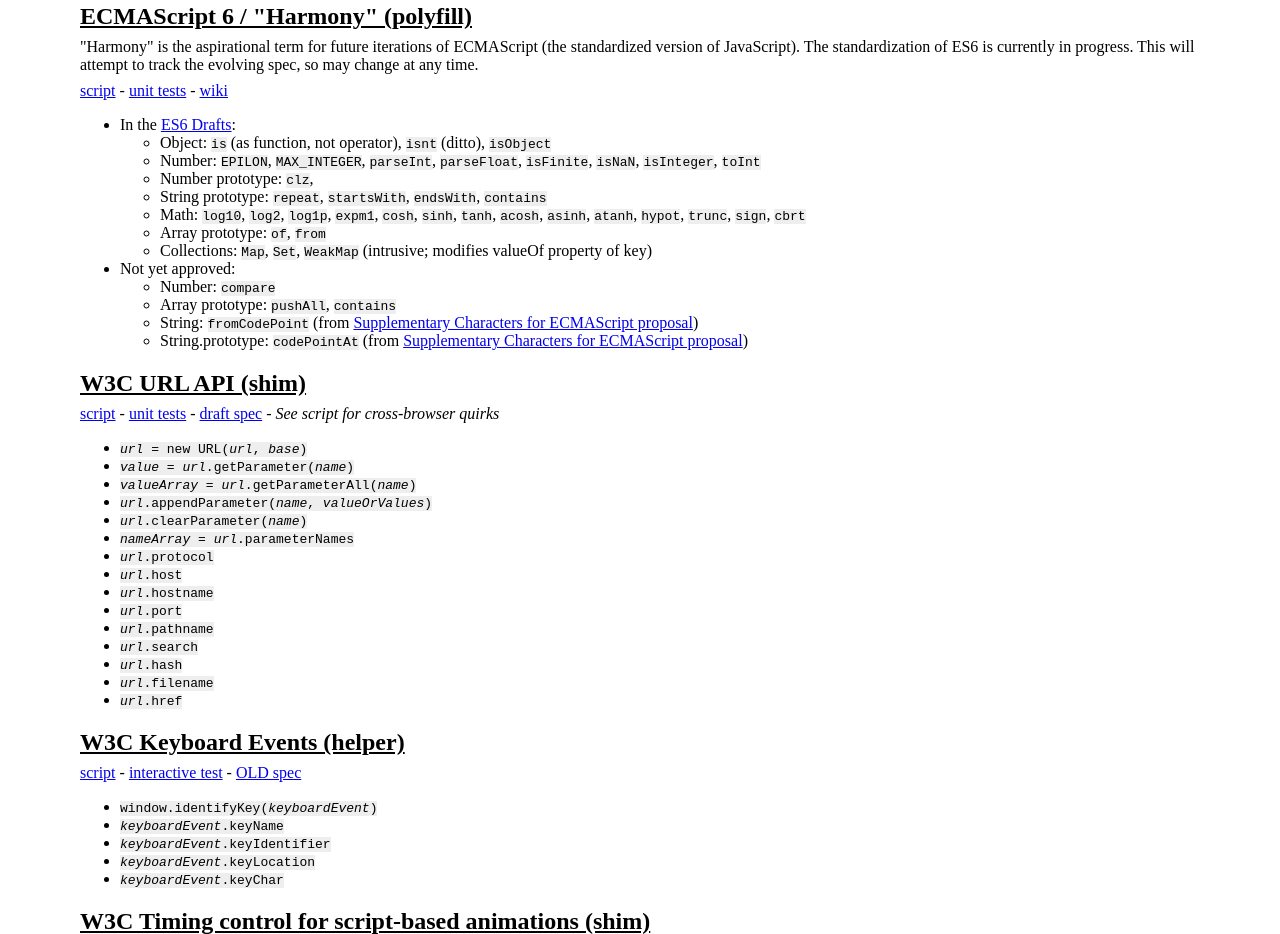
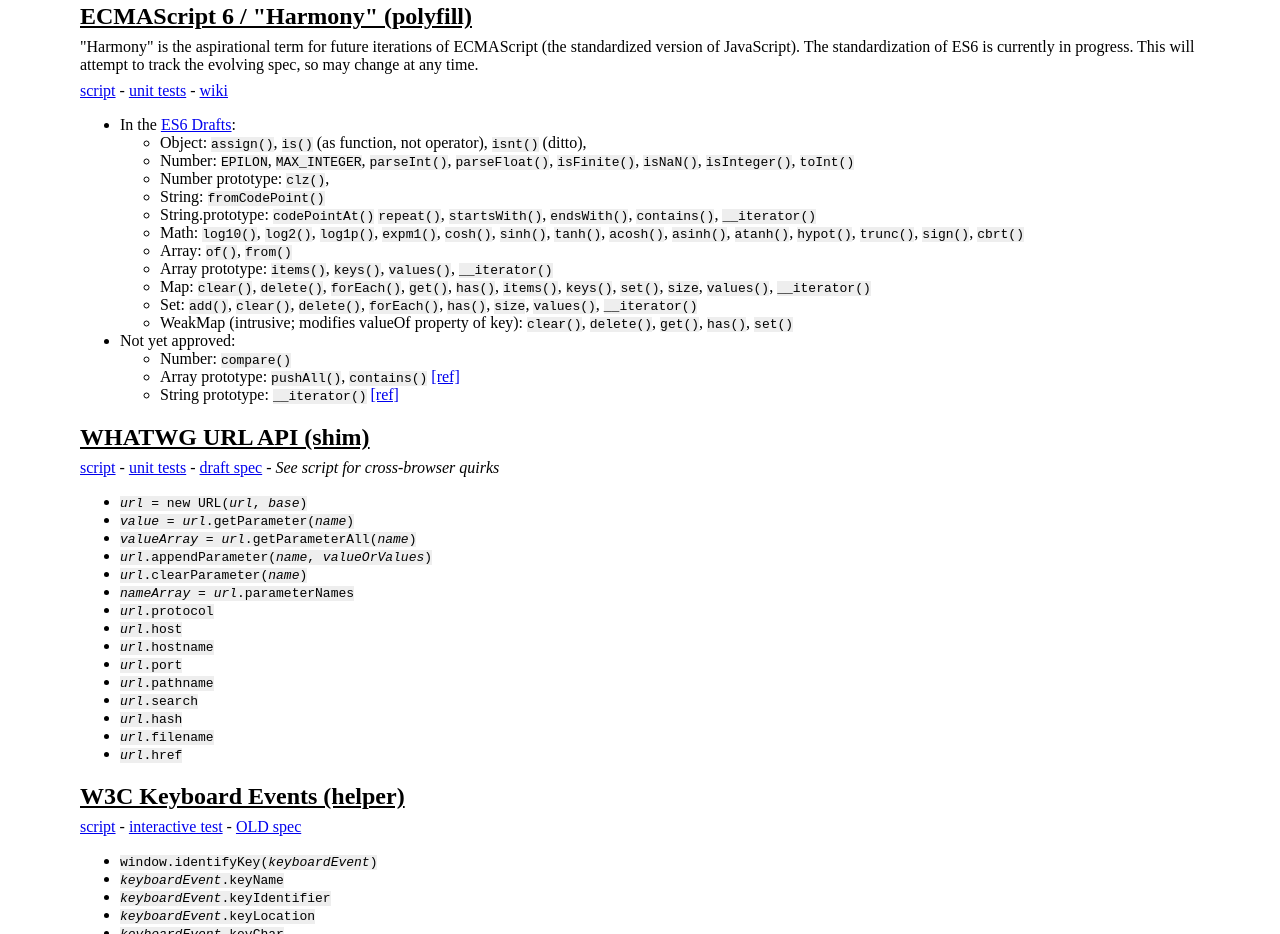
Before and after one commit to inexorabletash/polyfill, a plain HTML site: page index.html in a window 1280 px wide. Shown: the part 1230-2164 px from the top of the page. Drawn offline with Linux system fonts and the light colour scheme.

Commit message:
Docs, __iterator__ => __iterator, and shorten StopIteration

```diff
--- a/index.html
+++ b/index.html
@@ -98,59 +98,95 @@
   <li>In the <a target="_other" href="http://wiki.ecmascript.org/doku.php?id=harmony:specification_drafts">ES6 Drafts</a>:
     <ul>
       <li>Object:
-        <code>is</code> (as function, not operator),
-        <code>isnt</code> (ditto),
-        <code>isObject</code>
+        <code>assign()</code>,
+        <code>is()</code> (as function, not operator),
+        <code>isnt()</code> (ditto),
+        <!-- <code>isObject()</code> -->
       <li>Number:
         <code>EPILON</code>,
         <code>MAX_INTEGER</code>,
-        <code>parseInt</code>,
-        <code>parseFloat</code>,
-        <code>isFinite</code>,
-        <code>isNaN</code>,
-        <code>isInteger</code>,
-        <code>toInt</code>
+        <code>parseInt()</code>,
+        <code>parseFloat()</code>,
+        <code>isFinite()</code>,
+        <code>isNaN()</code>,
+        <code>isInteger()</code>,
+        <code>toInt()</code>
       <li>Number prototype:
-        <code>clz</code>,
-      <li>String prototype:
-        <code>repeat</code>,
-        <code>startsWith</code>,
-        <code>endsWith</code>,
-        <code>contains</code>
+        <code>clz()</code>,
+      <li>String:
+        <code>fromCodePoint()</code>
+      <li>String.prototype:
+        <code>codePointAt()</code>
+        <code>repeat()</code>,
+        <code>startsWith()</code>,
+        <code>endsWith()</code>,
+        <code>contains()</code>,
+        <code>__iterator()</code>
       <li>Math:
-        <code>log10</code>,
-        <code>log2</code>,
-        <code>log1p</code>,
-        <code>expm1</code>,
-        <code>cosh</code>,
-        <code>sinh</code>,
-        <code>tanh</code>,
-        <code>acosh</code>,
-        <code>asinh</code>,
-        <code>atanh</code>,
-        <code>hypot</code>,
-        <code>trunc</code>,
-        <code>sign</code>,
-        <code>cbrt</code>
+        <code>log10()</code>,
+        <code>log2()</code>,
+        <code>log1p()</code>,
+        <code>expm1()</code>,
+        <code>cosh()</code>,
+        <code>sinh()</code>,
+        <code>tanh()</code>,
+        <code>acosh()</code>,
+        <code>asinh()</code>,
+        <code>atanh()</code>,
+        <code>hypot()</code>,
+        <code>trunc()</code>,
+        <code>sign()</code>,
+        <code>cbrt()</code>
+      <li>Array:
+        <code>of()</code>,
+        <code>from()</code>
       <li>Array prototype:
-        <code>of</code>,
-        <code>from</code>
-      <li>Collections:
-        <code>Map</code>,
-        <code>Set</code>,
-        <code>WeakMap</code> (intrusive; modifies valueOf property of key)
+        <code>items()</code>,
+        <code>keys()</code>,
+        <code>values()</code>,
+        <code>__iterator()</code>
+      <li>Map:
+        <code>clear()</code>,
+        <code>delete()</code>,
+        <code>forEach()</code>,
+        <code>get()</code>,
+        <code>has()</code>,
+        <code>items()</code>,
+        <code>keys()</code>,
+        <code>set()</code>,
+        <code>size</code>,
+        <code>values()</code>,
+        <code>__iterator()</code>
+      <li>Set:
+        <code>add()</code>,
+        <code>clear()</code>,
+        <code>delete()</code>,
+        <code>forEach()</code>,
+        <code>has()</code>,
+        <code>size</code>,
+        <code>values()</code>,
+        <code>__iterator()</code>
+      <li>WeakMap (intrusive; modifies valueOf property of key):
+        <code>clear()</code>,
+        <code>delete()</code>,
+        <code>get()</code>,
+        <code>has()</code>,
+        <code>set()</code>
     </ul>
   <li>Not yet approved:
     <ul>
-      <li>Number: <code>compare</code>
-      <li>Array prototype: <code>pushAll</code>, <code>contains</code>
-      <li>String: <code>fromCodePoint</code> (from <a target="_other" href="http://norbertlindenberg.com/2012/05/ecmascript-supplementary-characters/index.html">Supplementary Characters for ECMAScript proposal</a>)
-      <li>String.prototype: <code>codePointAt</code> (from <a target="_other" href="http://norbertlindenberg.com/2012/05/ecmascript-supplementary-characters/index.html">Supplementary Characters for ECMAScript proposal</a>)
+      <li>Number:
+        <code>compare()</code>
+      <li>Array prototype:
+        <code>pushAll()</code>,
+        <code>contains()</code> <a href="https://mail.mozilla.org/pipermail/es-discuss/2011-December/019099.html">[ref]</a>
+      <li>String prototype:
+        <code>__iterator()</code> <a href="http://norbertlindenberg.com/2012/05/ecmascript-supplementary-characters/index.html">[ref]</a>
     </ul>
 </ul>
 
-<h2 id="url">W3C URL API (shim)</h2>
-<p><a target="_other" href="url.js">script</a> - <a target="_other" href="url.html">unit tests</a> - <a target="_other" href="http://dvcs.w3.org/hg/url/raw-file/tip/Overview.html">draft spec</a> - <em>See script for cross-browser quirks</em>
+<h2 id="url">WHATWG URL API (shim)</h2>
+<p><a target="_other" href="url.js">script</a> - <a target="_other" href="url.html">unit tests</a> - <a target="_other" href="http://url.spec.whatwg.org">draft spec</a> - <em>See script for cross-browser quirks</em>
 <ul>
 <li><code><var>url</var> = new URL(<var>url</var>, <var>base</var>)</code>
 <li><code><var>value</var> = <var>url</var>.getParameter(<var>name</var>)</code>
```
Also changed, not shown: harmony.js (+46 -34 lines).
